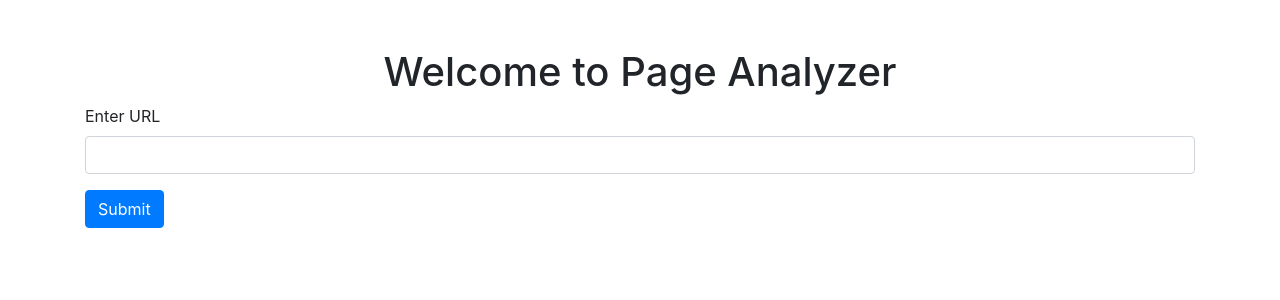
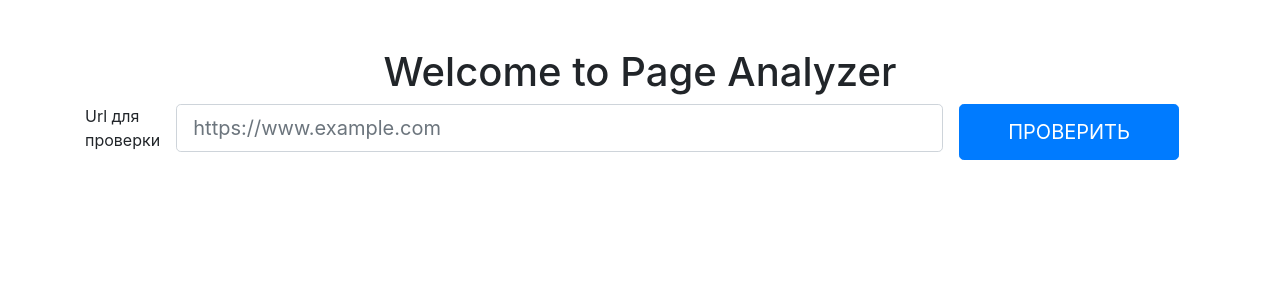
Before and after one commit to sgmdlt/python-flask-developer-project-83, a Flask app: page / in a window 1280 px wide. Shown: the part 56-356 px from the top of the page. Run offline with Flask 3, Linux system fonts and the light colour scheme; some libraries are stand-ins or nearby versions.

Commit message:
change form in template

```diff
--- a/page_analyzer/templates/index.html
+++ b/page_analyzer/templates/index.html
@@ -13,12 +13,10 @@
     </nav>
     <div class="container mt-5">
         <h1 class="text-center">Welcome to Page Analyzer</h1>
-        <form method="POST" action="{{ url_for('urls') }}">
-            <div class="form-group">
-                <label for="url">Enter URL</label>
-                <input type="text" class="form-control" id="url" name="url" required>
-            </div>
-            <button type="submit" class="btn btn-primary">Submit</button>
+        <form action="{{ url_for('post_url')}} " method="post" class="d-flex justify-content-center">
+            <label for="text" class="visually-hidden">Url для проверки</label>
+            <input type="text" name="url" placeholder="https://www.example.com"value="{{ url_name }}"  class="form-control form-control-lg" required>
+            <input type="submit" class="btn btn-primary  btn-lg ms-3 px-5 text-uppercase mx-3" value="Проверить">
         </form>
         {% with messages = get_flashed_messages() %}
             {% if messages %}
```
